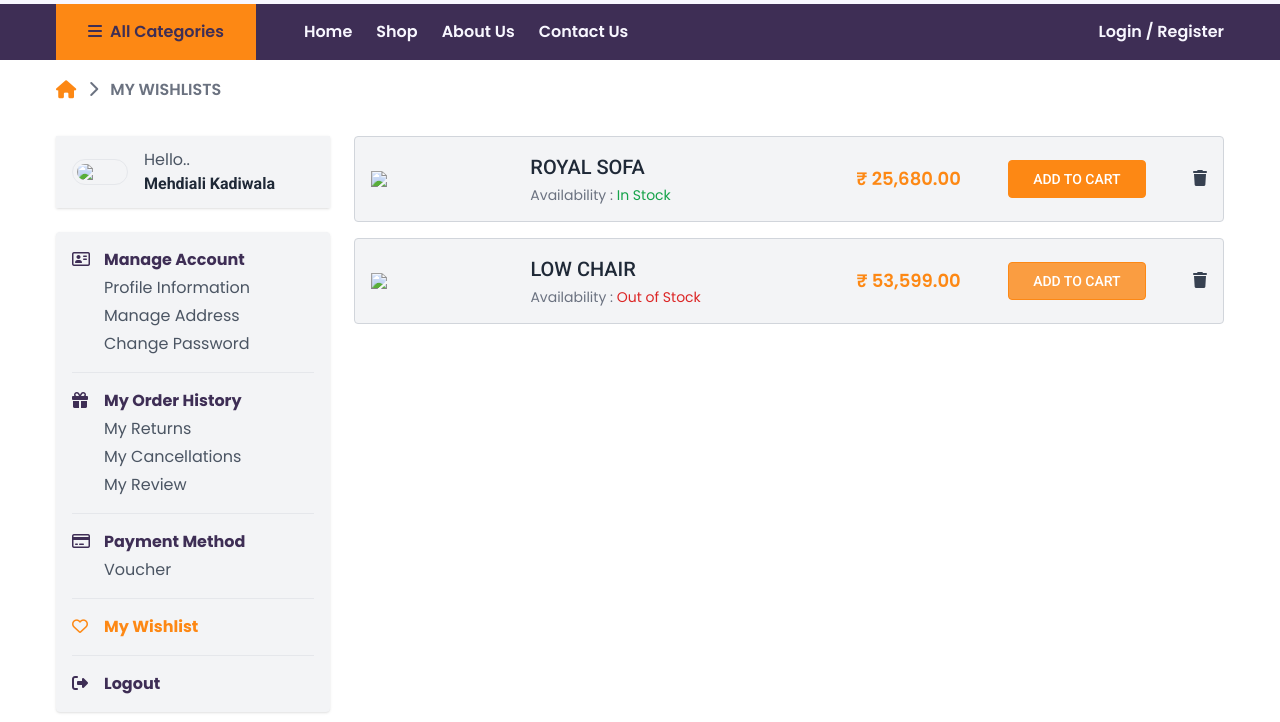
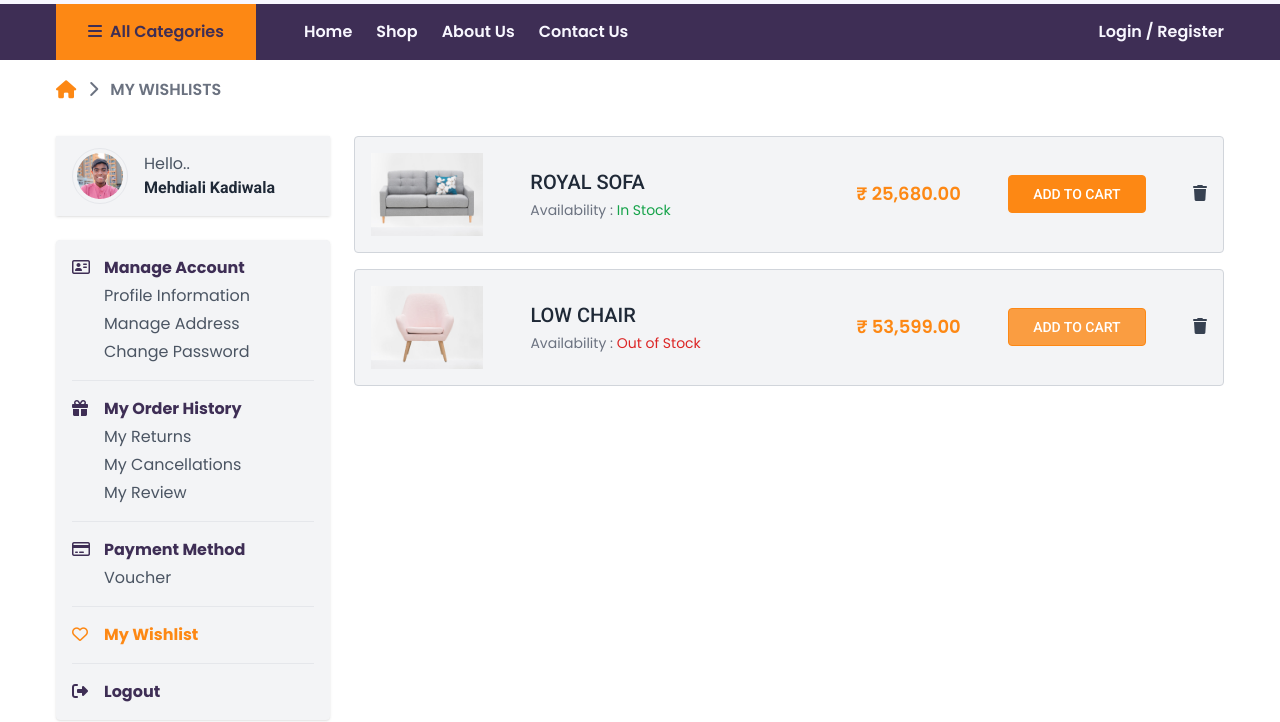
Before and after one commit to mehdiali-mk/myown-interior, a website: page wishlist.html in a window 1280 px wide. Shown: the part 78-800 px from the top of the page. Drawn offline with nearby package versions, Linux system fonts and the light colour scheme; files that its build step writes are made by us from their sources; the site is published under a folder, as on GitHub Pages, so addresses that start at the root find nothing.

Commit message:
Image Path changed...

```diff
--- a/wishlist.html
+++ b/wishlist.html
@@ -393,7 +393,7 @@
         <div class="px-4 py-3 shadow flex bg-gray-100 items-center gap-4">
           <div class="flex-shrink-0">
             <img
-              src="/Image/ProfilePhoto.jpg"
+              src="Image/ProfilePhoto.jpg"
               class="rounded-full w-14 h14 p-1 border border-gray-200 object-cover"
             />
           </div>
@@ -511,7 +511,7 @@
           class="flex items-center md:justify-between gap-4 md:gap-6 p-4 border border-gray-300 rounded bg-gray-100 flex-wrap md:flex-nowrap"
         >
           <div class="w-28 flex-shrink-0">
-            <img src="/Image/products/product1.jpg" class="w-full" />
+            <img src="Image/products/product1.jpg" class="w-full" />
           </div>
 
           <div class="md:w-1/3 w-full">
@@ -544,7 +544,7 @@
           class="flex items-center md:justify-between gap-4 md:gap-6 p-4 border border-gray-300 rounded bg-gray-100 flex-wrap md:flex-nowrap"
         >
           <div class="w-28 flex-shrink-0">
-            <img src="/Image/products/product9.jpg" class="w-full" />
+            <img src="Image/products/product9.jpg" class="w-full" />
           </div>
 
           <div class="md:w-1/3 w-full">
```
Also changed, not shown: account.html (+1 -1 lines), address.html (+1 -1 lines), cart.html (+2 -2 lines), changePassword.html (+1 -1 lines).
